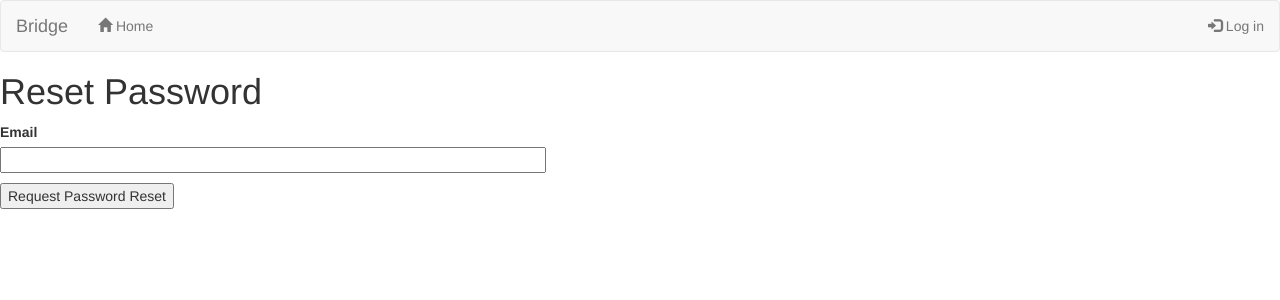
After one commit to pobudzey/bridge, a Flask app: page /reset_password_request in a window 1280 px wide. The commit adds this page. Shown: the top 300 px of the page. Run offline with Flask 2, Linux system fonts and the light colour scheme; some libraries are stand-ins or nearby versions.

Commit message:
Added code for the password reset

```diff
--- a/app/__init__.py
+++ b/app/__init__.py
@@ -5,6 +5,7 @@ from flask_migrate import Migrate
 from flask_login import LoginManager
 from flask_bootstrap import Bootstrap
 from flask_moment import Moment
+from flask_mail import Mail
 
 app = Flask(__name__)
 app.config.from_object(Config)
@@ -15,5 +16,6 @@ login.login_view = 'login'
 login.login_message_category = 'danger'
 bootstrap = Bootstrap(app)
 moment = Moment(app)
+mail = Mail(app)
 
 from app import routes, models
--- a/app/forms.py
+++ b/app/forms.py
@@ -2,6 +2,18 @@ from flask_wtf import FlaskForm
 from wtforms import StringField, PasswordField, BooleanField, SubmitField, TextAreaField
 from wtforms.validators import DataRequired, ValidationError, Email, EqualTo, Length
 from app.models import User
+
+#Reset password form
+class ResetPasswordForm(FlaskForm):
+    password = PasswordField('Password', validators=[DataRequired()])
+    password2 = PasswordField(
+        'Repeat Password', validators=[DataRequired(), EqualTo('password')])
+    submit = SubmitField('Request Password Reset')
+
+#Reset password request form
+class ResetPasswordRequestForm(FlaskForm):
+    email = StringField('Email', validators=[DataRequired(), Email()])
+    submit = SubmitField('Request Password Reset')
 
 #Login form
 class LoginForm(FlaskForm):
--- a/app/routes.py
+++ b/app/routes.py
@@ -1,10 +1,40 @@
 from flask import render_template, flash, redirect, url_for, request
 from app import app, db
-from app.forms import LoginForm, SignupForm, PostForm, ProfileEditorForm, MessageForm, AddMemberForm, CreateGroupForm
+from app.forms import LoginForm, SignupForm, PostForm, ProfileEditorForm, MessageForm, AddMemberForm, CreateGroupForm, ResetPasswordRequestForm, ResetPasswordForm
 from flask_login import current_user, login_user, logout_user, login_required
 from app.models import User, Post, Message, Group
 from werkzeug.urls import url_parse
 from datetime import datetime
+from app.email import send_password_reset_email
+
+@app.route('/reset_password/<token>', methods=['GET', 'POST'])
+def reset_password(token):
+    if current_user.is_authenticated:
+        return redirect(url_for('index'))
+    user = User.verify_reset_password_token(token)
+    if not user:
+        return redirect(url_for('index'))
+    form = ResetPasswordForm()
+    if form.validate_on_submit():
+        user.set_password(form.password.data)
+        db.session.commit()
+        flash('Your password has been reset.')
+        return redirect(url_for('login'))
+    return render_template('reset_password.html', form=form)
+
+@app.route('/reset_password_request', methods=['GET', 'POST'])
+def reset_password_request():
+    if current_user.is_authenticated:
+        return redirect(url_for('index'))
+    form = ResetPasswordRequestForm()
+    if form.validate_on_submit():
+        user = User.query.filter_by(email=form.email.data).first()
+        if user:
+            send_password_reset_email(user)
+        flash('Check email for instructions to reset the password')
+        return redirect(url_for('login'))
+    return render_template('reset_password_request.html',
+                           title='Reset Password', form=form)
 
 #Index view function
 @app.route('/', methods=['GET', 'POST'])
--- a/app/templates/login.html
+++ b/app/templates/login.html
@@ -8,6 +8,10 @@
 			{{ wtf.quick_form(form) }}
 		</div>
 	</div>
+	 <p>
+        Forgot Your Password?
+        <a href="{{ url_for('reset_password_request') }}">Click to Reset It</a>
+    </p>
 	<br>
 	<p>New to Bridge? <a href="{{ url_for('signup') }}">Sign up now!</a></p>
 {% endblock %}
--- /dev/null
+++ b/app/templates/reset_password_request.html
@@ -0,0 +1,16 @@
+{% extends "base.html" %}
+
+{% block content %}
+    <h1>Reset Password</h1>
+    <form action="" method="post">
+        {{ form.hidden_tag() }}
+        <p>
+            {{ form.email.label }}<br>
+            {{ form.email(size=64) }}<br>
+            {% for error in form.email.errors %}
+            <span style="color: red;">[{{ error }}]</span>
+            {% endfor %}
+        </p>
+        <p>{{ form.submit() }}</p>
+    </form>
+{% endblock %}
```
Also changed, not shown: app/email.py (added, +19 -0 lines), app/models.py (+17 -1 lines), app/templates/email/reset_password.html (added, +11 -0 lines), app/templates/email/reset_password.txt (added, +9 -0 lines), app/templates/reset_password.html (added, +23 -0 lines).
